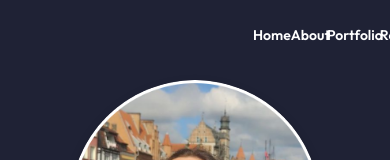
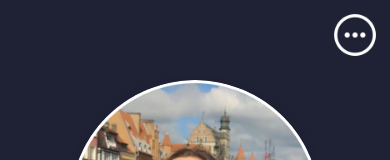
Before and after one commit to vlzher/porfolioV3.0, a Vue app: page / in a window 390 px wide. Shown: the top 160 px of the page. Built offline with nearby package versions, Linux system fonts and the light colour scheme.

Commit message:
add mobile menu

```diff
--- a/src/App.vue
+++ b/src/App.vue
@@ -31,6 +31,6 @@ import FooterSection from "@/components/FooterSection.vue";
   top: 150px;
   border-radius: 50%;
   background: rgba(187, 197, 211, 0.08);
-  z-index: 5;
+  z-index: 4;
 }
 </style>
--- a/src/components/HeaderSection.vue
+++ b/src/components/HeaderSection.vue
@@ -8,10 +8,20 @@
       <div class="button semi-bold" :style="{marginRight:'10px'}" @click="handleClickScroll('contact-zone')">Contact</div>
       <a href="CV.pdf" download class="button-cv semi-bold">Download CV</a>
     </div>
+    <div class="button-mobile" @click=handleClickMenu :class="activeMenu ? 'active' : ''"/>
+    <div class="mobile-menu" :class="activeMenu && direction==='up' ? 'active' : ''">
+      <div class="button-cv semi-bold mobile" :class="{color: ''}" @click="handleClickScroll('home')">Home</div>
+      <div class="button-cv semi-bold mobile" @click="handleClickScroll('about-me-section')">About</div>
+      <div class="button-cv semi-bold mobile" @click="handleClickScroll('portfolio')">Portfolio</div>
+      <div class="button-cv semi-bold mobile" @click="handleClickScroll('skill-container')">Resume</div>
+      <div class="button-cv semi-bold mobile" @click="handleClickScroll('contact-zone')">Contact</div>
+      <a href="CV.pdf" download class="button-cv semi-bold">Download CV</a>
+    </div>
   </div>
 </template>
 <script setup>
 import scrollDirection from "@/composables/scrollDirection.vue";
+import {ref} from "vue";
 
 const direction = scrollDirection();
 const handleClickScroll =  (section) => {
@@ -19,9 +29,65 @@ const handleClickScroll =  (section) => {
   if (element) {
     element[0].scrollIntoView({ behavior: 'smooth' });
   }
+  activeMenu.value = false;
 };
+
+const activeMenu = ref(false);
+const handleClickMenu = () => {
+  activeMenu.value = !activeMenu.value;
+}
 </script>
 <style scoped>
+@media screen and (max-width: 1250px) {
+  .buttons{
+    display: none !important;
+  }
+  .mobile-menu{
+    display: flex !important;
+  }
+  .button-mobile{
+    display: initial !important;
+  }
+}
+.mobile-menu{
+  display: none;
+  position: absolute;
+  background-color: #1F2235;
+  top: -80px;
+  right: -60px;
+  transform: scale(0);
+  transition: 0.3s;
+  height: 250px;
+  width: 200px;
+  z-index: 5;
+  border-radius: 10px;
+  //display: flex;
+  flex-direction: column;
+  justify-content: space-around;
+  align-items: center;
+  padding: 5%;
+}
+.mobile-menu.active{
+  transform: scale(1);
+  top: 80px;
+  right: 15px;
+}
+.button-mobile{
+  display: none;
+  width: 50px;
+  height: 50px;
+  background-image: url('../assets/menu-mobile.png');
+  background-size: cover;
+  background-repeat: no-repeat;
+  background-position: center;
+  cursor: pointer;
+  margin-right: 10px;
+  transition: 0.2s;
+  z-index: 6;
+}
+.button-mobile.active{
+  transform: rotate(90deg);
+}
 .header.active{
   top: 0px;
   transition: 0.5s;
@@ -33,7 +99,7 @@ const handleClickScroll =  (section) => {
   .header{
     position: fixed;
     top: 0px;
-    z-index: 5;
+    z-index: 3;
     display: flex;
     align-items: center;
     justify-content: right;
@@ -61,6 +127,9 @@ const handleClickScroll =  (section) => {
     cursor: pointer;
 
   }
+  .button.mobile{
+    color: #FE461C;
+  }
   .button:hover{
     color: #FE461C;
   }
@@ -79,6 +148,9 @@ const handleClickScroll =  (section) => {
     text-decoration: none;
 
   }
+  .button-cv.mobile{
+    height: 25px;
+  }
   .button-cv:hover{
     color: #FE461C;
     background-color: white;
```
Also changed, not shown: src/assets/menu-mobile.png (added).
